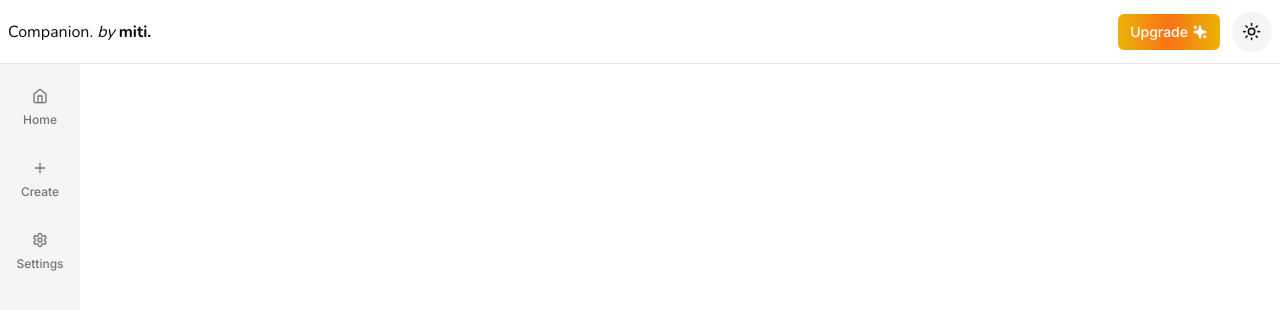
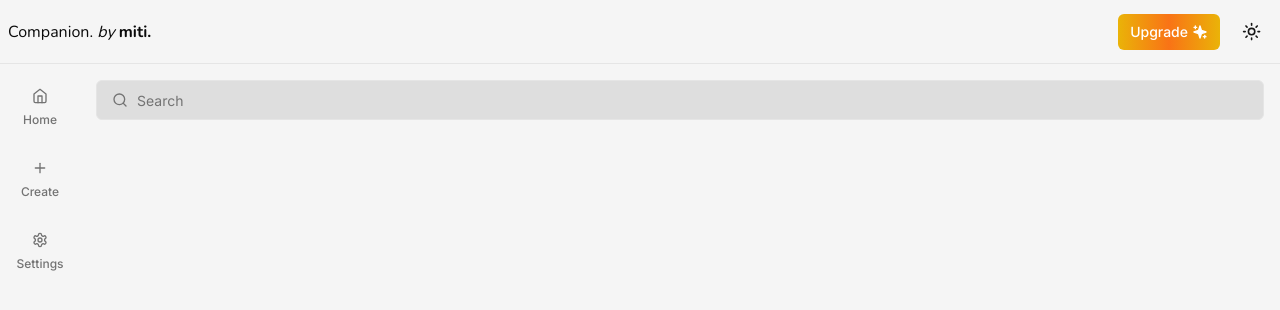
Before and after one commit to mhdizmni/ai-companion, a Next.js app: page / in a window 1280 px wide. Shown: the top 310 px of the page. Built offline with nearby package versions, Linux system fonts and the light colour scheme.

Commit message:
search pt1

```diff
--- a/app/(root)/(routes)/page.tsx
+++ b/app/(root)/(routes)/page.tsx
@@ -1,8 +1,10 @@
-import { UserButton } from "@clerk/nextjs"
+import { Search as SearchInput } from "@/components/search";
 
 const Index = () => {
     return (
-        ""
+        <div className="h-full p-4 space-y-2">
+            <SearchInput />
+        </div>
     )
 }
 
--- a/app/(root)/layout.tsx
+++ b/app/(root)/layout.tsx
@@ -12,7 +12,7 @@
             <div className="hidden md:flex mt-16 w-20 flex-col fixed inset-y-0">
                 <Sidebar />
             </div>
-            <main>
+            <main className="md:pl-20 pt-16 h-full">
                 {children}
             </main>
         </div>
--- a/app/layout.tsx
+++ b/app/layout.tsx
@@ -4,6 +4,7 @@
 import { ClerkProvider } from '@clerk/nextjs'
 
 import { ThemeProvider } from '@/components/theme-provider'
+import { cn } from '@/lib/utils'
 
 const inter = Inter({ subsets: ['latin'] })
 
@@ -20,7 +21,7 @@
   return (
     <ClerkProvider>
       <html lang="en" suppressHydrationWarning>
-        <body className={inter.className}>
+        <body className={cn("bg-secondary", inter.className)}>
           <ThemeProvider
             attribute="class"
             defaultTheme="system"
--- /dev/null
+++ b/components/search.tsx
@@ -0,0 +1,16 @@
+"use client";
+
+import { SearchIcon } from "lucide-react";
+import { Input } from "@/components/ui/input";
+
+export const Search = () => {
+    return (
+        <div className="relative">
+            <SearchIcon className="absolute h-4 w-4 top-3 left-4 text-muted-foreground" />
+            <Input
+                placeholder="Search"
+                className="pl-10 bg-primary/10"
+            />
+        </div>
+    )
+}
--- /dev/null
+++ b/components/ui/input.tsx
@@ -0,0 +1,25 @@
+import * as React from "react"
+
+import { cn } from "@/lib/utils"
+
+export interface InputProps
+  extends React.InputHTMLAttributes<HTMLInputElement> {}
+
+const Input = React.forwardRef<HTMLInputElement, InputProps>(
+  ({ className, type, ...props }, ref) => {
+    return (
+      <input
+        type={type}
+        className={cn(
+          "flex h-10 w-full rounded-md border border-input bg-background px-3 py-2 text-sm ring-offset-background file:border-0 file:bg-transparent file:text-sm file:font-medium placeholder:text-muted-foreground focus-visible:outline-none focus-visible:ring-2 focus-visible:ring-ring focus-visible:ring-offset-2 disabled:cursor-not-allowed disabled:opacity-50",
+          className
+        )}
+        ref={ref}
+        {...props}
+      />
+    )
+  }
+)
+Input.displayName = "Input"
+
+export { Input }
--- a/package.json
+++ b/package.json
@@ -18,6 +18,7 @@
     "lucide-react": "^0.287.0",
     "next": "13.5.4",
     "next-themes": "^0.2.1",
+    "query-string": "^8.1.0",
     "react": "^18",
     "react-dom": "^18",
     "tailwind-merge": "^1.14.0",
```
Also changed, not shown: hooks/use-debounce.ts (added), 1 other file (tests, documents, lock files or other folders).
